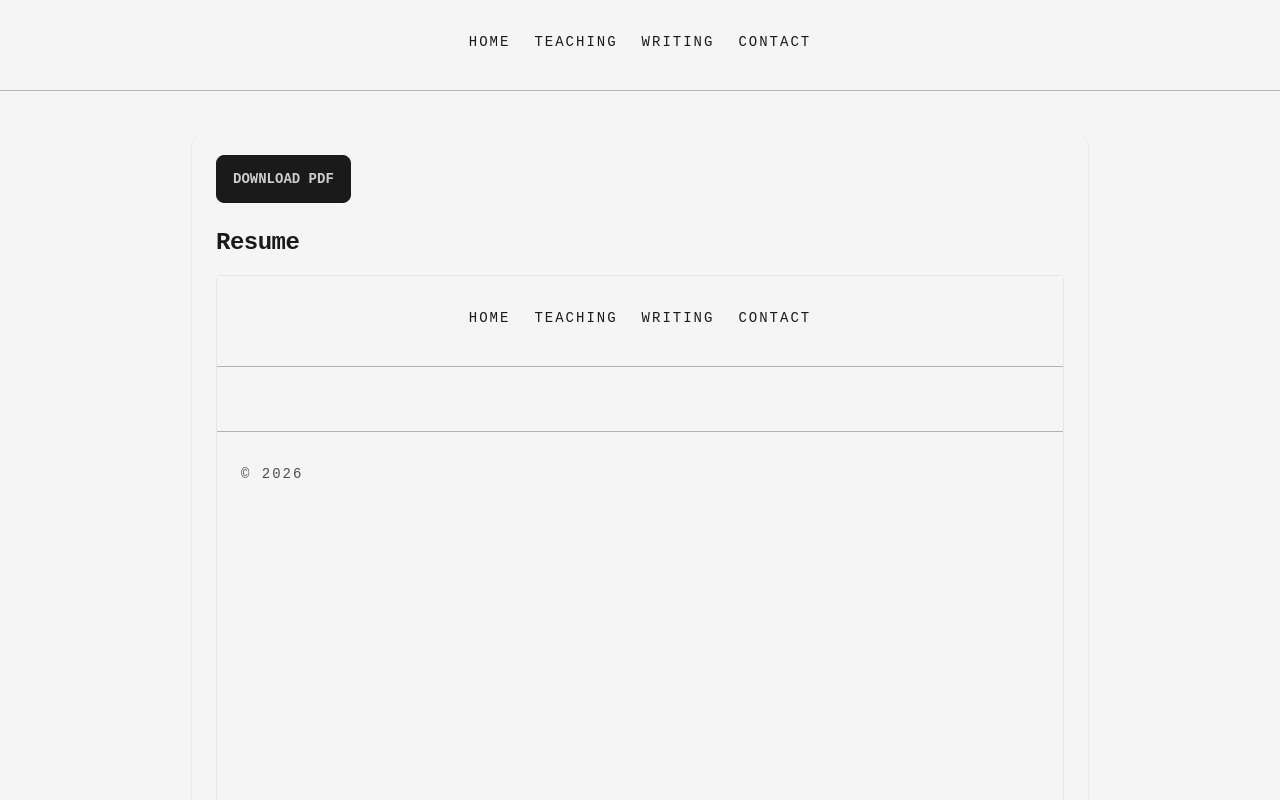
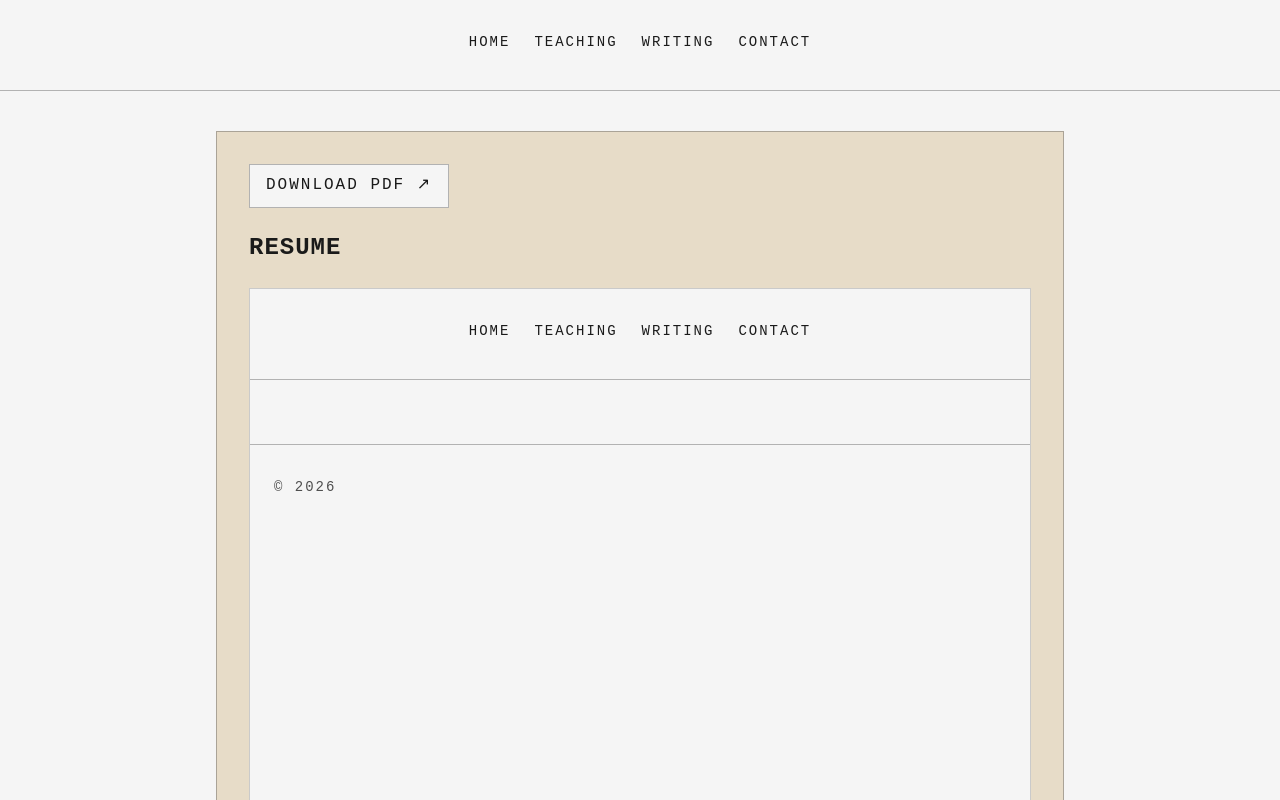
Before and after one commit to s-vishnoi/portfolio, a Vue app: page /resume in a window 1280 px wide. Shown: the top 800 px of the page. Built offline with nearby package versions, Linux system fonts and the light colour scheme.

Commit message:
Align page layouts with home-style panel design

```diff
--- a/src/pages/Bikeability.vue
+++ b/src/pages/Bikeability.vue
@@ -1,14 +1,15 @@
 <template>
   <main class="max-w-3xl mx-auto px-4 sm:px-6 py-8 sm:py-10 space-y-6">
+    <section class="border border-smoke/40 bg-[#e7dcc8] p-5 sm:p-8 space-y-6">
       <div class="flex items-center gap-3">
         <button
           type="button"
           @click="goBack"
-        class="px-4 py-2 border border-smoke/40 text-sm"
+          class="px-4 py-2 border border-smoke/40 text-sm uppercase tracking-[1px]"
         >
           ← Back
         </button>
-      <RouterLink to="/" class="px-4 py-2 border border-smoke/40 text-sm">
+        <RouterLink to="/" class="px-4 py-2 border border-smoke/40 text-sm uppercase tracking-[1px]">
           Home
         </RouterLink>
       </div>
@@ -25,7 +26,7 @@
           :href="mapUrl"
           target="_blank"
           rel="noreferrer"
-        class="px-4 py-2 border border-smoke/40 text-sm"
+          class="px-4 py-2 border border-smoke/40 text-sm uppercase tracking-[1px]"
         >
           See Map ↗
         </a>
@@ -33,7 +34,7 @@
           :href="githubProfile"
           target="_blank"
           rel="noreferrer"
-        class="px-4 py-2 border border-smoke/40 text-sm"
+          class="px-4 py-2 border border-smoke/40 text-sm uppercase tracking-[1px]"
         >
           GitHub ↗
         </a>
@@ -63,6 +64,7 @@
           View GitHub Repo ↗
         </a>
       </p>
+    </section>
   </main>
 </template>
 
--- a/src/pages/BlogArchive.vue
+++ b/src/pages/BlogArchive.vue
@@ -1,5 +1,6 @@
 <template>
   <div class="max-w-4xl mx-auto px-4 sm:px-6 py-8 sm:py-12">
+    <section class="border border-smoke/40 bg-[#e7dcc8] p-5 sm:p-8">
       <ul class="grid gap-6">
         <a
           v-for="post in blogPosts"
@@ -30,6 +31,7 @@
           <p class="text-xs text-smoke uppercase tracking-[1px]">{{ post.date }}</p>
         </a>
       </ul>
+    </section>
   </div>
 </template>
 
--- a/src/pages/Contact.vue
+++ b/src/pages/Contact.vue
@@ -1,5 +1,6 @@
 <template>
-    <section class="max-w-3xl mx-auto px-4 sm:px-6 py-8 sm:py-10 space-y-6">
+    <section class="max-w-3xl mx-auto px-4 sm:px-6 py-8 sm:py-10">
+      <div class="border border-smoke/40 bg-[#e7dcc8] p-5 sm:p-8 space-y-6">
         <h1 class="text-2xl sm:text-3xl font-bold uppercase tracking-[2px] sm:tracking-[3px]">Contact</h1>
         <p class="text-smoke">
           Feel free to reach out with questions, ideas, or to schedule a quick call.
@@ -45,6 +46,7 @@
         </form>
 
         <p v-if="success" class="text-sm text-ink mt-4">{{ success }}</p>
+      </div>
     </section>
   </template>
 
--- a/src/pages/Demographics.vue
+++ b/src/pages/Demographics.vue
@@ -1,14 +1,15 @@
 <template>
-  <main class="max-w-3xl mx-auto px-4 sm:px-6 py-8 sm:py-10 space-y-6">
+  <main class="max-w-3xl mx-auto px-4 sm:px-6 py-8 sm:py-10">
+    <section class="border border-smoke/40 bg-[#e7dcc8] p-5 sm:p-8 space-y-6">
       <div class="flex items-center gap-3">
         <button
           type="button"
           @click="goBack"
-        class="px-4 py-2 border border-smoke/40 text-sm"
+          class="px-4 py-2 border border-smoke/40 text-sm uppercase tracking-[1px]"
         >
           ← Back
         </button>
-      <RouterLink to="/" class="px-4 py-2 border border-smoke/40 text-sm">
+        <RouterLink to="/" class="px-4 py-2 border border-smoke/40 text-sm uppercase tracking-[1px]">
           Home
         </RouterLink>
       </div>
@@ -41,6 +42,7 @@
     <p>
       The open-source data and code repository will be made available after publication.
     </p>
+    </section>
   </main>
 </template>
 
--- a/src/pages/Resume.vue
+++ b/src/pages/Resume.vue
@@ -1,26 +1,25 @@
 <template>
-  <section class="bg-base-100 p-4 sm:p-6 rounded-box shadow max-w-4xl mx-auto my-6 sm:my-10">
-    <!-- Download Button -->
+  <section class="max-w-4xl mx-auto px-4 sm:px-6 py-8 sm:py-10">
+    <div class="border border-smoke/40 bg-[#e7dcc8] p-5 sm:p-8 space-y-6">
       <a
         href="/resume.pdf"
         download
-      class="btn btn-accent mb-4 sm:mb-6 inline-flex"
+        class="inline-flex items-center gap-2 border border-smoke/40 bg-cream px-4 py-2 uppercase tracking-[1px] sm:tracking-[2px] transition-transform hover:-translate-y-0.5"
         aria-label="Download Resume PDF"
       >
-      Download PDF
+        Download PDF ↗
       </a>
 
-    <!-- Header -->
-    <h2 class="text-xl sm:text-2xl font-bold mb-4">Resume</h2>
+      <h2 class="text-xl sm:text-2xl font-bold uppercase tracking-[1px]">Resume</h2>
 
-    <!-- Embedded Resume -->
-    <div class="aspect-[8.5/11] w-full mb-6">
+      <div class="aspect-[8.5/11] w-full">
         <iframe
           src="/resume.pdf"
-        class="w-full h-full border rounded"
+          class="w-full h-full border border-smoke/30 bg-paper"
           type="application/pdf"
           title="Embedded Resume PDF"
         ></iframe>
       </div>
+    </div>
   </section>
 </template>
--- a/src/pages/UrbanScaling.vue
+++ b/src/pages/UrbanScaling.vue
@@ -1,14 +1,15 @@
 <template>
-  <main class="max-w-3xl mx-auto px-4 sm:px-6 py-8 sm:py-10 space-y-6">
+  <main class="max-w-3xl mx-auto px-4 sm:px-6 py-8 sm:py-10">
+    <section class="border border-smoke/40 bg-[#e7dcc8] p-5 sm:p-8 space-y-6">
       <div class="flex items-center gap-3">
         <button
           type="button"
           @click="goBack"
-        class="px-4 py-2 border border-smoke/40 text-sm"
+          class="px-4 py-2 border border-smoke/40 text-sm uppercase tracking-[1px]"
         >
           ← Back
         </button>
-      <RouterLink to="/" class="px-4 py-2 border border-smoke/40 text-sm">
+        <RouterLink to="/" class="px-4 py-2 border border-smoke/40 text-sm uppercase tracking-[1px]">
           Home
         </RouterLink>
       </div>
@@ -50,6 +51,7 @@
     </p>
 
 
+    </section>
   </main>
 </template>
 
```
Lines whose indentation alone changed are shown as unchanged.
